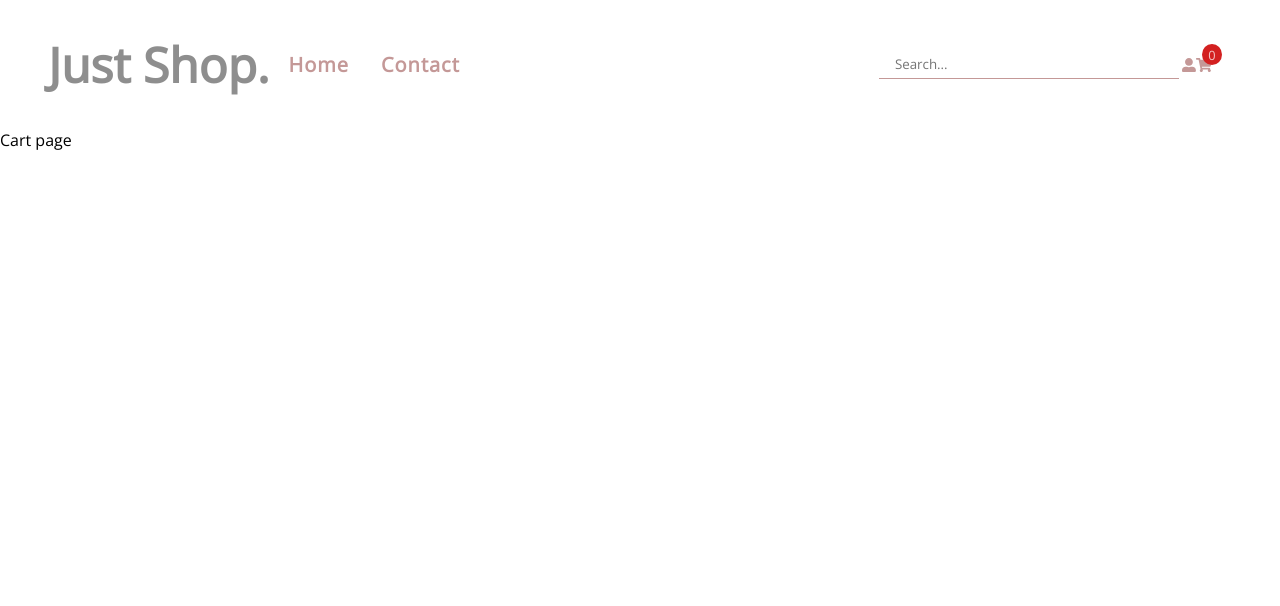
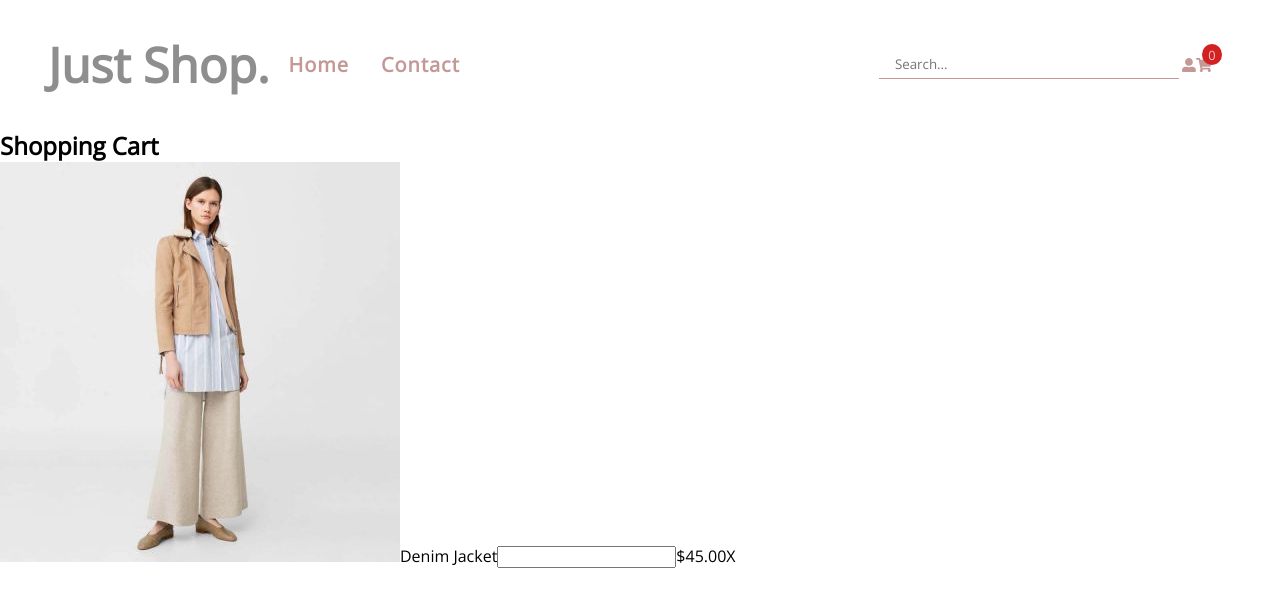
Before and after one commit to sfkse/ReduxEcomStore, a React (Create React App) app: page /cart in a window 1280 px wide. Shown: the top 606 px of the page. Built offline with nearby package versions, Linux system fonts and the light colour scheme.

Commit message:
Add cart component

```diff
--- a/src/components/Cart.js
+++ b/src/components/Cart.js
@@ -1,9 +1,24 @@
-import React from 'react'
+import React from 'react';
+import Product from '../assets/images/product.jpg'
 
 const Cart = () => {
     return (
-        <div>
-            Cart page
+        <div className="cart">
+            <div className="cart__items">
+                <h2 className="cart__title">Shopping Cart</h2>
+                <div className="cart__items">
+                    <div className="cart__item">
+                        <img src={Product} alt="Cart Item" />
+                        <span className="cart__item--name">Denim Jacket</span>
+                        <span className="cart__item--qty">
+                            <input type="number" />
+                        </span>
+                        <span className="cart__item--price">$45.00</span>
+                        <span className="cart__item--delete">X</span>
+                    </div>
+                </div>
+            </div>
+            <div className="cart__payment"></div>
         </div>
     )
 }
```
